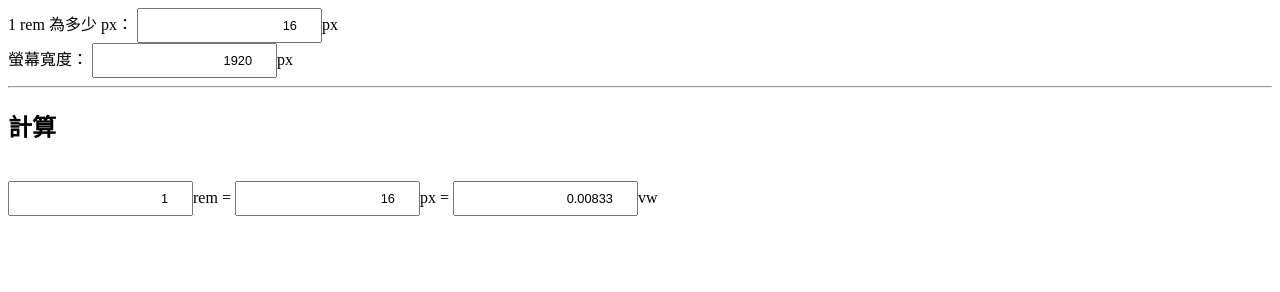
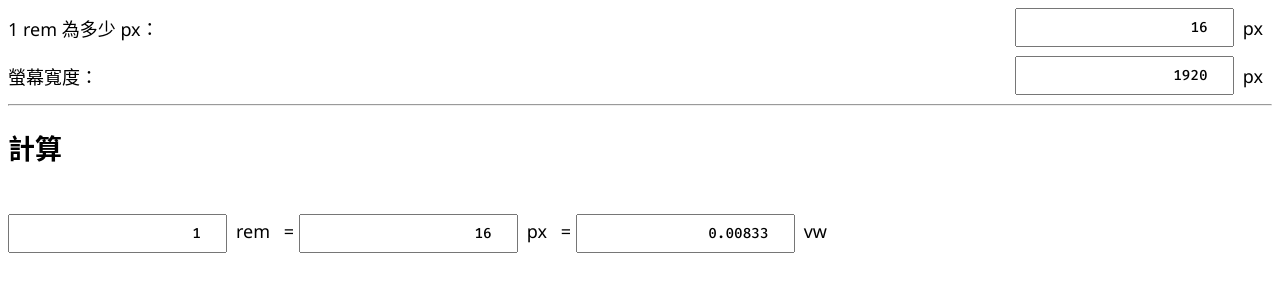
Before and after one commit to shiyou0130011/Webdesign-Calauator, a website: page src/index.html in a window 1280 px wide. Drawn offline with Linux system fonts and the light colour scheme.

Commit message:
調整畫面樣式，主要調整有字體、間距

```diff
--- a/src/styles.css
+++ b/src/styles.css
@@ -1,17 +1,42 @@
 html {
-	font-size: 16px
+	font-size: 18px
 }
 
 body {
-	font-size: 1rem
+	font-size: 1rem;
+	font-family:'Segoe UI', Tahoma, Geneva, Verdana, Noto Sans CJK TC, Source Han Sans TC, '思源黑體', Noto Sans TC, sans-serif;
+	font-weight: 500;
 }
+
+#default-setting div{
+	display: flex;
+	justify-content: space-between;
+	align-items: center;
+	margin-bottom: .5rem;
+}
+#default-setting div label ~ span{
+	flex-grow: 1;
+}
+#default-setting div .unit{
+	flex-grow: 0;
+}
+
+
 
 input {
 	padding: .5rem;
 	font-size: .8rem;
 	text-align: right;
+
+	font-family: Fira Mono, Consola, monospace;
+	font-weight: 500;
 }
 
 #calc-result input {
 	min-width: 100px;
 }
+
+.unit{
+	padding-left: .5rem;
+	padding-right: .5rem;
+}
```
